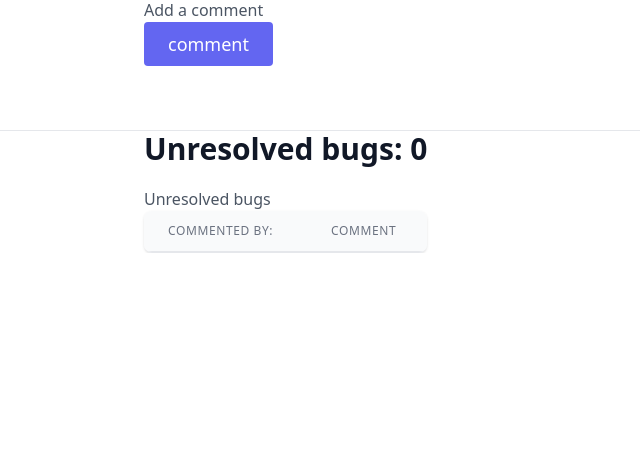
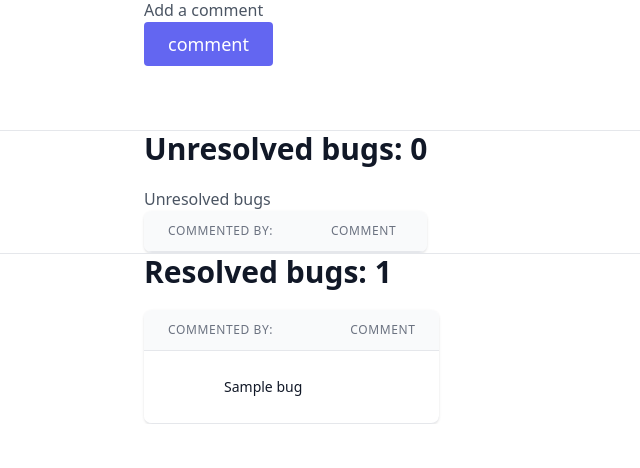
Before and after one commit to andols-dev/bugtracker, a Django app: page /detail/1/ in a window 1280 px wide. Shown: the part 332-800 px from the top of the page, without its empty margins (0-640 px from the left). Run offline with Django 3.2, Linux system fonts and the light colour scheme; a user stored in the database is signed in; tables that the repository leaves empty hold one stand-in row (values such as "Sample post"); lists and menus that the app fills with data are empty; some libraries are stand-ins or nearby versions.

Commit message:
add resolved bugs and resolved bugs count

```diff
--- a/projects/templates/projects/project_detail.html
+++ b/projects/templates/projects/project_detail.html
@@ -153,4 +153,84 @@
   </div>
 
 </section>
+<hr>
+<section class="text-gray-600 body-font overflow-hidden">
+  <div class="container px-5 mx-auto">
+    <div class="lg:w-4/5 mx-auto flex flex-wrap">
+
+      <div class="flex flex-col">
+        <h2 class="mb-5 text-2xl font-bold leading-7 text-gray-900 sm:text-3xl sm:truncate">
+          Resolved bugs:
+          {{ resolved_bugs }}
+        </h2>
+
+        <div class="-my-2 overflow-x-auto sm:-mx-6 lg:-mx-8">
+          <div class="py-2 align-middle inline-block min-w-full sm:px-6 lg:px-8">
+            <div class="shadow overflow-hidden border-b border-gray-200 sm:rounded-lg">
+              <table class="min-w-full divide-y divide-gray-200">
+
+
+
+                <thead class="bg-gray-50">
+                  <tr>
+                    <th scope="col" class="px-6 py-3 text-left text-xs font-medium text-gray-500 uppercase tracking-wider">
+                    Commented by:
+                    </th>
+                    <th scope="col" class="px-6 py-3 text-left text-xs font-medium text-gray-500 uppercase tracking-wider">
+                      Comment
+                    </th>
+
+                  </tr>
+                </thead>
+                <tbody class="bg-white divide-y divide-gray-200">
+                  {% for project_bug in project.bugs  %}
+
+
+                  <tr>
+                    {% if project_bug.state == 'RE' %}
+
+                    <td class="px-6 py-4 whitespace-nowrap">
+                      <div class="flex items-center">
+                        <div class="flex-shrink-0 h-10 w-10">
+                        </div>
+                        <div class="ml-4">
+
+                          <div class="text-sm font-medium text-gray-900">
+                            {{ project_bug.name }}
+
+                          </div>
+
+                          <div class="text-sm text-gray-500">
+
+                          </div>
+                        </div>
+                      </div>
+                    </td>
+                    {% endif %}
+
+
+
+
+
+                  </tr>
+                  {% endfor %}
+
+                  <!-- More people... -->
+                </tbody>
+
+              </table>
+
+            </div>
+          </div>
+        </div>
+      </div>
+
+      </div>
+
+    </div>
+
+
+  </div>
+
+</section>
 {% endblock content %}
--- a/projects/views.py
+++ b/projects/views.py
@@ -13,6 +13,13 @@ def project_detail(request, id):
     project = Project.objects.get(id=id)
     project_bugs = Bug.objects.all().filter(project_id=id)
     unresolved_bugs = project_bugs.filter(state='UN').count()
+    resolved_bugs = project_bugs.filter(state='RE').count()
 
+    print(resolved_bugs)
     print(unresolved_bugs)
-    return render(request, 'projects/project_detail.html', {'project': project,'unresolved_bugs':unresolved_bugs})
+    context = {
+        'project': project,
+       'unresolved_bugs': unresolved_bugs,
+       'resolved_bugs': resolved_bugs
+    }
+    return render(request, 'projects/project_detail.html', context)
```
